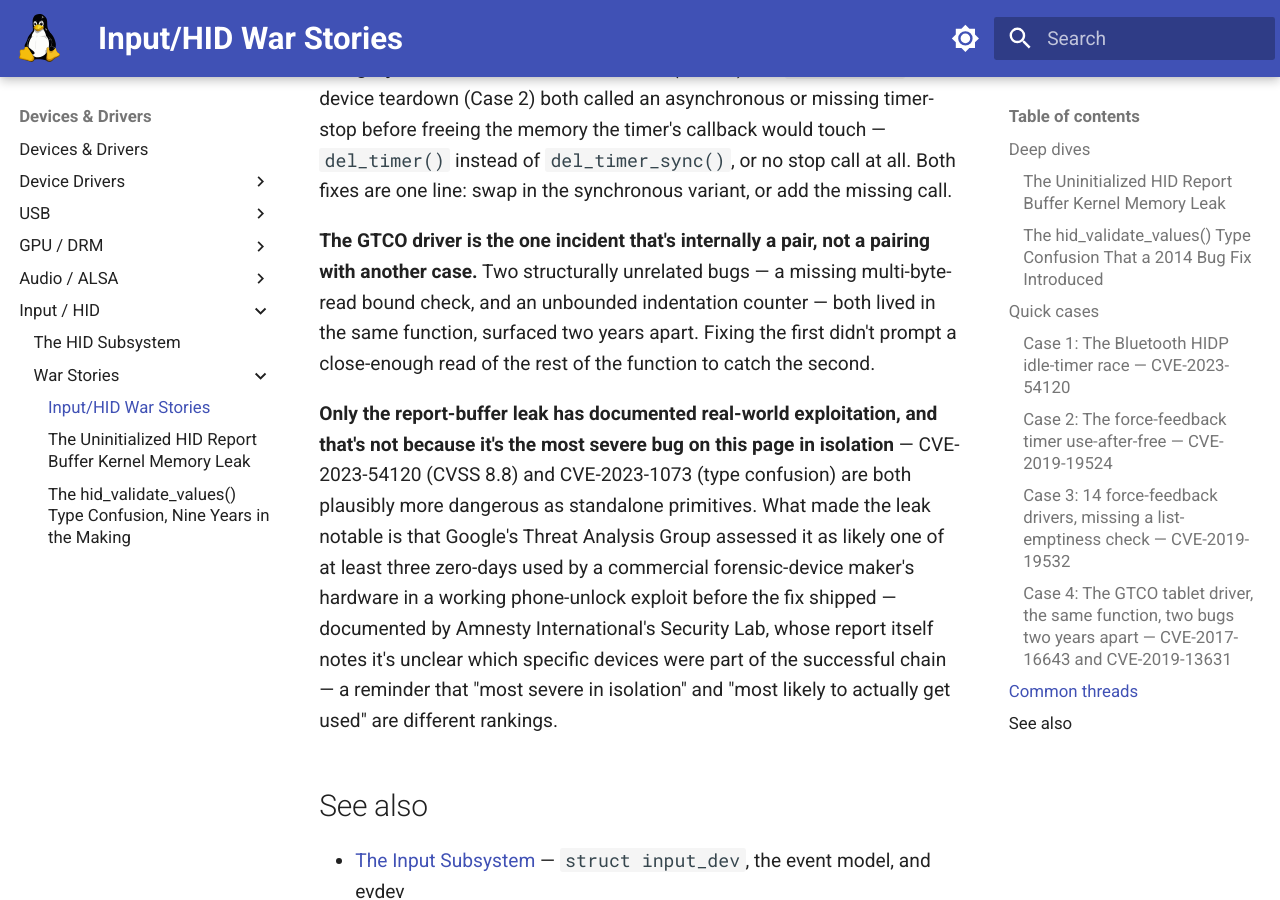
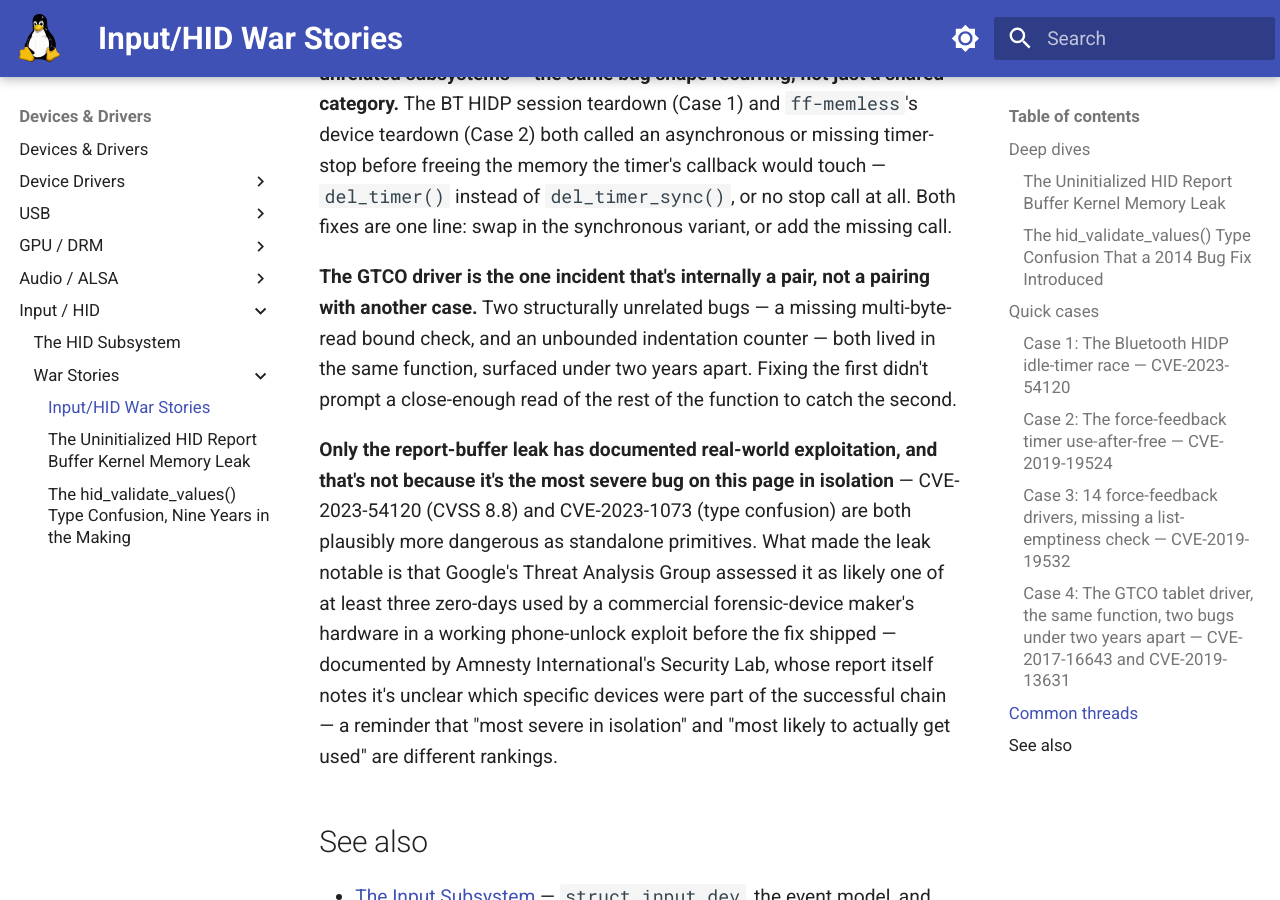
Before and after one commit to laveeshb/linux-kernel-internals, an MkDocs documentation site: the page built from docs/input/war-stories.md, in a window 1280 px wide and 900 px high, scrolled down 5147 px. Built offline with MkDocs 1.6.1 and Material for MkDocs 9.7.7, drawn with Linux system fonts in a browser that asks for light colours; some of the changed text lies outside the part shown.

Commit message:
Fix minor rounding: GTCO CVE gap is under two years, not exactly two

```diff
--- a/docs/input/war-stories.md
+++ b/docs/input/war-stories.md
@@ -34,7 +34,7 @@ A batch bug found by syzbot: 14 separate HID force-feedback quirk drivers (`hid-
 
 The fix ([`d9d4b1e46d95`](https://git.kernel.org/pub/scm/linux/kernel/git/torvalds/linux.git/commit/?id=d9d4b1e46d9543a82c23f6df03f4ad697dab361b), Alan Stern, October 2019) adds an explicit `if (list_empty(&hid->inputs)) { hid_err(...); return -ENODEV; }` guard to all 14 drivers before the `list_first_entry()` call. [NVD: CVE-2019-19532](https://nvd.nist.gov/vuln/detail/CVE-2019-19532).
 
-### Case 4: The GTCO tablet driver, the same function, two bugs two years apart — CVE-2017-16643 and CVE-2019-13631
+### Case 4: The GTCO tablet driver, the same function, two bugs under two years apart — CVE-2017-16643 and CVE-2019-13631
 
 `parse_hid_report_descriptor()` in the GTCO digitizer/tablet driver (`drivers/input/tablet/gtco.c`) walks a device-supplied HID report descriptor byte by byte, and had two separate, unrelated-in-mechanism bugs in the same function:
 
@@ -55,7 +55,7 @@ The fix ([`d9d4b1e46d95`](https://git.kernel.org/pub/scm/linux/kernel/git/torval
 
 **Two of six are a timer stopped the wrong way on teardown, in two unrelated subsystems — the same bug shape recurring, not just a shared category.** The BT HIDP session teardown (Case 1) and `ff-memless`'s device teardown (Case 2) both called an asynchronous or missing timer-stop before freeing the memory the timer's callback would touch — `del_timer()` instead of `del_timer_sync()`, or no stop call at all. Both fixes are one line: swap in the synchronous variant, or add the missing call.
 
-**The GTCO driver is the one incident that's internally a pair, not a pairing with another case.** Two structurally unrelated bugs — a missing multi-byte-read bound check, and an unbounded indentation counter — both lived in the same function, surfaced two years apart. Fixing the first didn't prompt a close-enough read of the rest of the function to catch the second.
+**The GTCO driver is the one incident that's internally a pair, not a pairing with another case.** Two structurally unrelated bugs — a missing multi-byte-read bound check, and an unbounded indentation counter — both lived in the same function, surfaced under two years apart. Fixing the first didn't prompt a close-enough read of the rest of the function to catch the second.
 
 **Only the report-buffer leak has documented real-world exploitation, and that's not because it's the most severe bug on this page in isolation** — CVE-2023-54120 (CVSS 8.8) and CVE-2023-1073 (type confusion) are both plausibly more dangerous as standalone primitives. What made the leak notable is that Google's Threat Analysis Group assessed it as likely one of at least three zero-days used by a commercial forensic-device maker's hardware in a working phone-unlock exploit before the fix shipped — documented by Amnesty International's Security Lab, whose report itself notes it's unclear which specific devices were part of the successful chain — a reminder that "most severe in isolation" and "most likely to actually get used" are different rankings.
 
```
